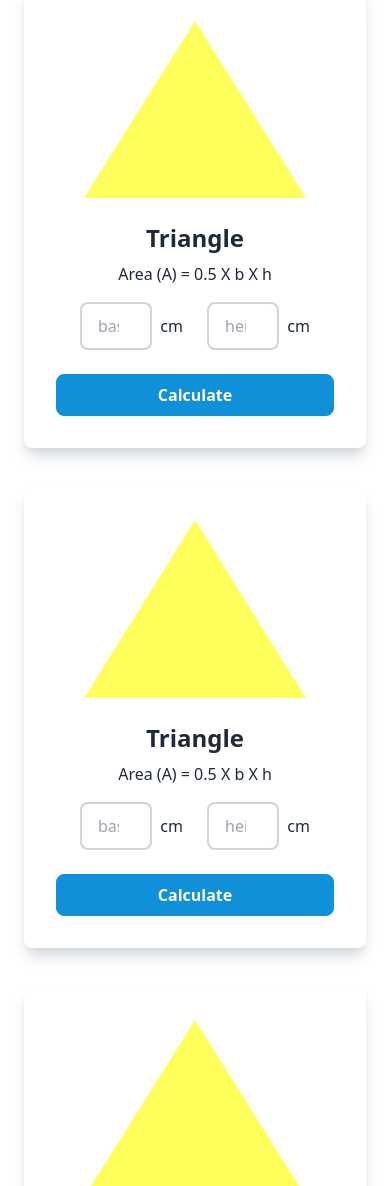
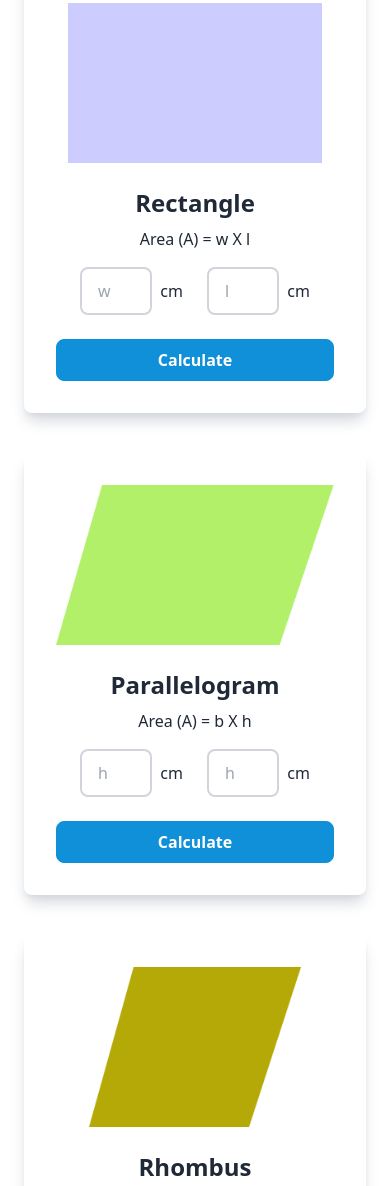
Before and after one commit to Ashik-Himel/geometry-genius, a website: page index.html in a window 390 px wide. Shown: the part 682-1868 px from the top of the page. Drawn offline with Linux system fonts and the light colour scheme.

Commit message:
revision added in markup

```diff
--- a/index.html
+++ b/index.html
@@ -27,7 +27,7 @@
   <main>
     <section class="my-12">
       <div class="container grid grid-cols-1 xl:grid-cols-[1fr_200px] gap-8">
-        <div class="grid grid-cols-1 md:grid-cols-2 lg:grid-cols-3 gap-10">
+        <div class="card-container grid grid-cols-1 md:grid-cols-2 lg:grid-cols-3 gap-10 [&_img]:h-40 [&_img]:w-auto">
           <!-- Triangle -->
           <div class="shadow-lg shadow-gray-300 hover:bg-pink-100 p-8 rounded-lg text-center cursor-pointer">
             <img src="./images/triangle.png" alt="triangle" class="w-4/5 block mx-auto mb-6">
@@ -36,106 +36,106 @@
             <form onsubmit="return false">
               <div class="flex justify-between items-center gap-6 mb-6 px-6">
                 <div class="flex items-center gap-2">
-                  <input class="input w-full border-2 border-gray-300" type="number" name="triangle-base" id="triangle-base" placeholder="base" required>
+                  <input class="input w-full border-2 border-gray-300" type="number" name="triangle-base" id="triangle-base" placeholder="b" required>
                   <span>cm</span>
                 </div>
                 <div class="flex items-center gap-2">
-                  <input class="input w-full border-2 border-gray-300" type="number" name="triangle-height" id="triangle-height" placeholder="height" required>
+                  <input class="input w-full border-2 border-gray-300" type="number" name="triangle-height" id="triangle-height" placeholder="h" required>
                   <span>cm</span>
                 </div>
               </div>
               <a href="#" class="btn btn-primary w-full">Calculate</a>
             </form>
           </div>
-          <!-- Triangle -->
+          <!-- Rectangle -->
           <div class="shadow-lg shadow-gray-300 hover:bg-pink-100 p-8 rounded-lg text-center cursor-pointer">
-            <img src="./images/triangle.png" alt="triangle" class="w-4/5 block mx-auto mb-6">
-            <h2 class="text-2xl font-semibold mb-2">Triangle</h2>
-            <span class="block mb-4">Area (A) = 0.5 X b X h</span>
+            <img src="./images/rectangle.png" alt="rectangle" class="w-4/5 block mx-auto mb-6">
+            <h2 class="text-2xl font-semibold mb-2">Rectangle</h2>
+            <span class="block mb-4">Area (A) = w X l</span>
             <form onsubmit="return false">
               <div class="flex justify-between items-center gap-6 mb-6 px-6">
                 <div class="flex items-center gap-2">
-                  <input class="input w-full border-2 border-gray-300" type="number" name="triangle-base" id="triangle-base" placeholder="base" required>
+                  <input class="input w-full border-2 border-gray-300" type="number" name="rectangle-w" id="rectangle-w" placeholder="w" required>
                   <span>cm</span>
                 </div>
                 <div class="flex items-center gap-2">
-                  <input class="input w-full border-2 border-gray-300" type="number" name="triangle-height" id="triangle-height" placeholder="height" required>
+                  <input class="input w-full border-2 border-gray-300" type="number" name="rectangle-l" id="rectangle-l" placeholder="l" required>
                   <span>cm</span>
                 </div>
               </div>
               <a href="#" class="btn btn-primary w-full">Calculate</a>
             </form>
           </div>
-          <!-- Triangle -->
+          <!-- Parallelogram -->
           <div class="shadow-lg shadow-gray-300 hover:bg-pink-100 p-8 rounded-lg text-center cursor-pointer">
-            <img src="./images/triangle.png" alt="triangle" class="w-4/5 block mx-auto mb-6">
-            <h2 class="text-2xl font-semibold mb-2">Triangle</h2>
-            <span class="block mb-4">Area (A) = 0.5 X b X h</span>
+            <img src="./images/parallelogram.png" alt="triangle" class="w-4/5 block mx-auto mb-6">
+            <h2 class="text-2xl font-semibold mb-2">Parallelogram</h2>
+            <span class="block mb-4">Area (A) = b X h</span>
             <form onsubmit="return false">
               <div class="flex justify-between items-center gap-6 mb-6 px-6">
                 <div class="flex items-center gap-2">
-                  <input class="input w-full border-2 border-gray-300" type="number" name="triangle-base" id="triangle-base" placeholder="base" required>
+                  <input class="input w-full border-2 border-gray-300" type="number" name="parallelogram-b" id="parallelogram-b" placeholder="h" required>
                   <span>cm</span>
                 </div>
                 <div class="flex items-center gap-2">
-                  <input class="input w-full border-2 border-gray-300" type="number" name="triangle-height" id="triangle-height" placeholder="height" required>
+                  <input class="input w-full border-2 border-gray-300" type="number" name="parallelogram-h" id="parallelogram-h" placeholder="h" required>
                   <span>cm</span>
                 </div>
               </div>
               <a href="#" class="btn btn-primary w-full">Calculate</a>
             </form>
           </div>
-          <!-- Triangle -->
+          <!-- Rhombus -->
           <div class="shadow-lg shadow-gray-300 hover:bg-pink-100 p-8 rounded-lg text-center cursor-pointer">
-            <img src="./images/triangle.png" alt="triangle" class="w-4/5 block mx-auto mb-6">
-            <h2 class="text-2xl font-semibold mb-2">Triangle</h2>
-            <span class="block mb-4">Area (A) = 0.5 X b X h</span>
+            <img src="./images/rhombus.png" alt="Rhombus" class="w-4/5 block mx-auto mb-6">
+            <h2 class="text-2xl font-semibold mb-2">Rhombus</h2>
+            <span class="block mb-4">Area (A) = 0.5 X d<sub>1</sub> X d<sub>2</sub></span>
             <form onsubmit="return false">
               <div class="flex justify-between items-center gap-6 mb-6 px-6">
                 <div class="flex items-center gap-2">
-                  <input class="input w-full border-2 border-gray-300" type="number" name="triangle-base" id="triangle-base" placeholder="base" required>
+                  <input class="input w-full border-2 border-gray-300" type="number" name="rhombus-d1" id="rhombus-d1" placeholder="d1" required>
                   <span>cm</span>
                 </div>
                 <div class="flex items-center gap-2">
-                  <input class="input w-full border-2 border-gray-300" type="number" name="triangle-height" id="triangle-height" placeholder="height" required>
+                  <input class="input w-full border-2 border-gray-300" type="number" name="rhombus-d2" id="rhombus-d2" placeholder="d2" required>
                   <span>cm</span>
                 </div>
               </div>
               <a href="#" class="btn btn-primary w-full">Calculate</a>
             </form>
           </div>
-          <!-- Triangle -->
+          <!-- Pentagon -->
           <div class="shadow-lg shadow-gray-300 hover:bg-pink-100 p-8 rounded-lg text-center cursor-pointer">
-            <img src="./images/triangle.png" alt="triangle" class="w-4/5 block mx-auto mb-6">
-            <h2 class="text-2xl font-semibold mb-2">Triangle</h2>
-            <span class="block mb-4">Area (A) = 0.5 X b X h</span>
+            <img src="./images/pentagon.png" alt="pentagon" class="w-4/5 block mx-auto mb-6">
+            <h2 class="text-2xl font-semibold mb-2">Pentagon</h2>
+            <span class="block mb-4">Area (A) = 0.5 X p X b</span>
             <form onsubmit="return false">
               <div class="flex justify-between items-center gap-6 mb-6 px-6">
                 <div class="flex items-center gap-2">
-                  <input class="input w-full border-2 border-gray-300" type="number" name="triangle-base" id="triangle-base" placeholder="base" required>
+                  <input class="input w-full border-2 border-gray-300" type="number" name="pentagon-p" id="pentagon-p" placeholder="p" required>
                   <span>cm</span>
                 </div>
                 <div class="flex items-center gap-2">
-                  <input class="input w-full border-2 border-gray-300" type="number" name="triangle-height" id="triangle-height" placeholder="height" required>
+                  <input class="input w-full border-2 border-gray-300" type="number" name="pentagon-b" id="pentagon-b" placeholder="b" required>
                   <span>cm</span>
                 </div>
               </div>
               <a href="#" class="btn btn-primary w-full">Calculate</a>
             </form>
           </div>
-          <!-- Triangle -->
+          <!-- Ellipse -->
           <div class="shadow-lg shadow-gray-300 hover:bg-pink-100 p-8 rounded-lg text-center cursor-pointer">
-            <img src="./images/triangle.png" alt="triangle" class="w-4/5 block mx-auto mb-6">
-            <h2 class="text-2xl font-semibold mb-2">Triangle</h2>
-            <span class="block mb-4">Area (A) = 0.5 X b X h</span>
+            <img src="./images/ellipse.png" alt="ellipse" class="w-4/5 block mx-auto mb-6">
+            <h2 class="text-2xl font-semibold mb-2">Ellipse</h2>
+            <span class="block mb-4">Area (A) = &pi;ab</span>
             <form onsubmit="return false">
               <div class="flex justify-between items-center gap-6 mb-6 px-6">
                 <div class="flex items-center gap-2">
-                  <input class="input w-full border-2 border-gray-300" type="number" name="triangle-base" id="triangle-base" placeholder="base" required>
+                  <input class="input w-full border-2 border-gray-300" type="number" name="ellipse-a" id="ellipse-a" placeholder="a" required>
                   <span>cm</span>
                 </div>
                 <div class="flex items-center gap-2">
-                  <input class="input w-full border-2 border-gray-300" type="number" name="triangle-height" id="triangle-height" placeholder="height" required>
+                  <input class="input w-full border-2 border-gray-300" type="number" name="ellipse-b" id="ellipse-b" placeholder="b" required>
                   <span>cm</span>
                 </div>
               </div>
```
Also changed, not shown: css/style.css.
